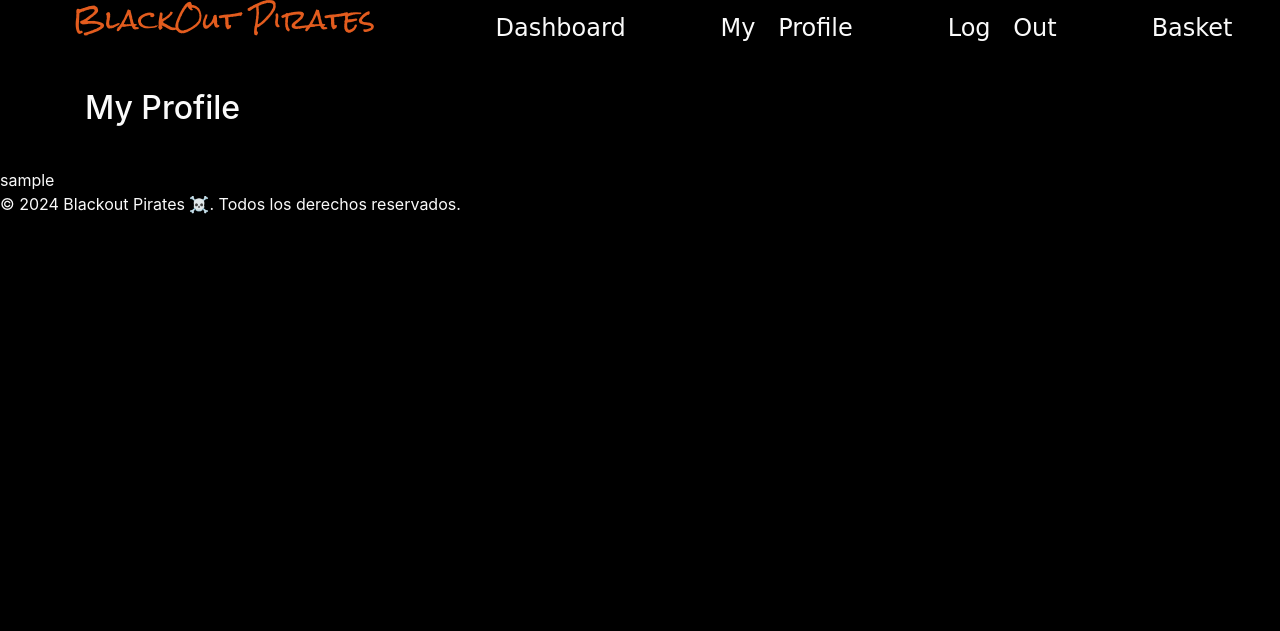
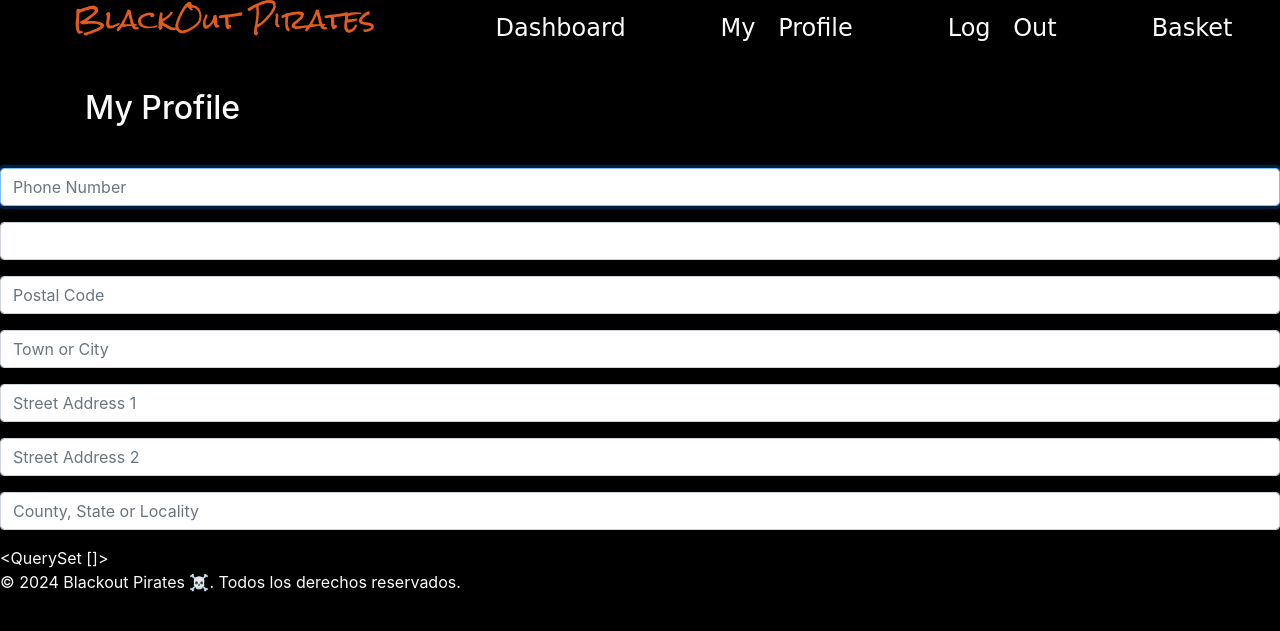
Before and after one commit to devjldp/blackout-pirates, a Django app: page /profiles/ in a window 1280 px wide. Shown: the top 631 px of the page. Run offline with Django 5.2, Linux system fonts and the light colour scheme; the visitor is signed in with stand-in values (Sample User, id 1); data comes from the database, SQL or seed files in the repository; data that the repository does not hold is empty; some libraries are stand-ins or nearby versions; some web fonts are replaced.

Commit message:
Add user profile form and update profile view

```diff
--- /dev/null
+++ b/profiles/forms.py
@@ -0,0 +1,36 @@
+from django import forms
+from .models import UserProfile
+
+
+class UserProfileForm(forms.ModelForm):
+    class Meta:
+        model = UserProfile
+        exclude = ('user',)
+
+    def __init__(self, *args, **kwargs):
+        """
+        Add placeholders and classes, remove auto-generated
+        labels and set autofocus on first field
+        """
+        super().__init__(*args, **kwargs)
+        placeholders = {
+
+            'default_phone_number': 'Phone Number',
+            'default_postcode': 'Postal Code',
+            'default_town_or_city': 'Town or City',
+            'default_street_address1': 'Street Address 1',
+            'default_street_address2': 'Street Address 2',
+            'default_county': 'County, State or Locality',
+        }
+
+        self.fields['default_phone_number'].widget.attrs['autofocus'] = True
+        for field in self.fields:
+            if field != 'default_country':
+                if self.fields[field].required:
+                    placeholder = f'{placeholders[field]} *'
+                else:
+                    placeholder = placeholders[field]
+
+                self.fields[field].widget.attrs['placeholder'] = placeholder
+            self.fields[field].widget.attrs['class'] = 'stripe-style-input'
+            self.fields[field].label = False
--- a/profiles/templates/profiles/profile.html
+++ b/profiles/templates/profiles/profile.html
@@ -25,5 +25,7 @@
         </div>
     </div>
 
-    {{profile.user}}
+    {{form|crispy}}
+
+    {{orders}}
 {% endblock %}
--- a/profiles/views.py
+++ b/profiles/views.py
@@ -1,6 +1,7 @@
 from django.shortcuts import render, get_object_or_404
 from .models import UserProfile
 
+from .forms import UserProfileForm
 # Create your views here.
 
 
@@ -8,9 +9,13 @@ def profile(request):
     """ Display the user's profile. """
     profile = get_object_or_404(UserProfile, user=request.user)
     # print(profile)
+    form = UserProfileForm(instance=profile)
+    orders = profile.orders.all()
+
     template = 'profiles/profile.html'
     context = {
-        'profile': profile
+        'form': form,
+        'orders': orders
     }
-
+    print(form)
     return render(request, template, context)
```
